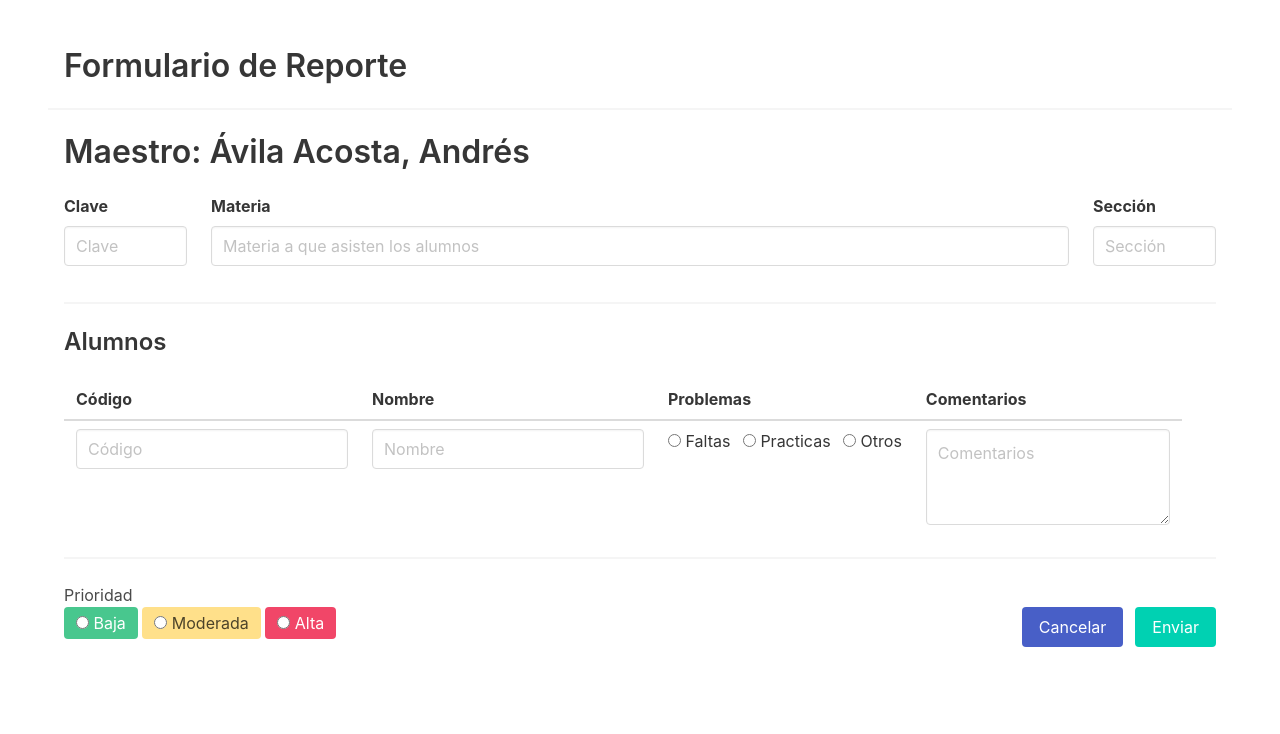
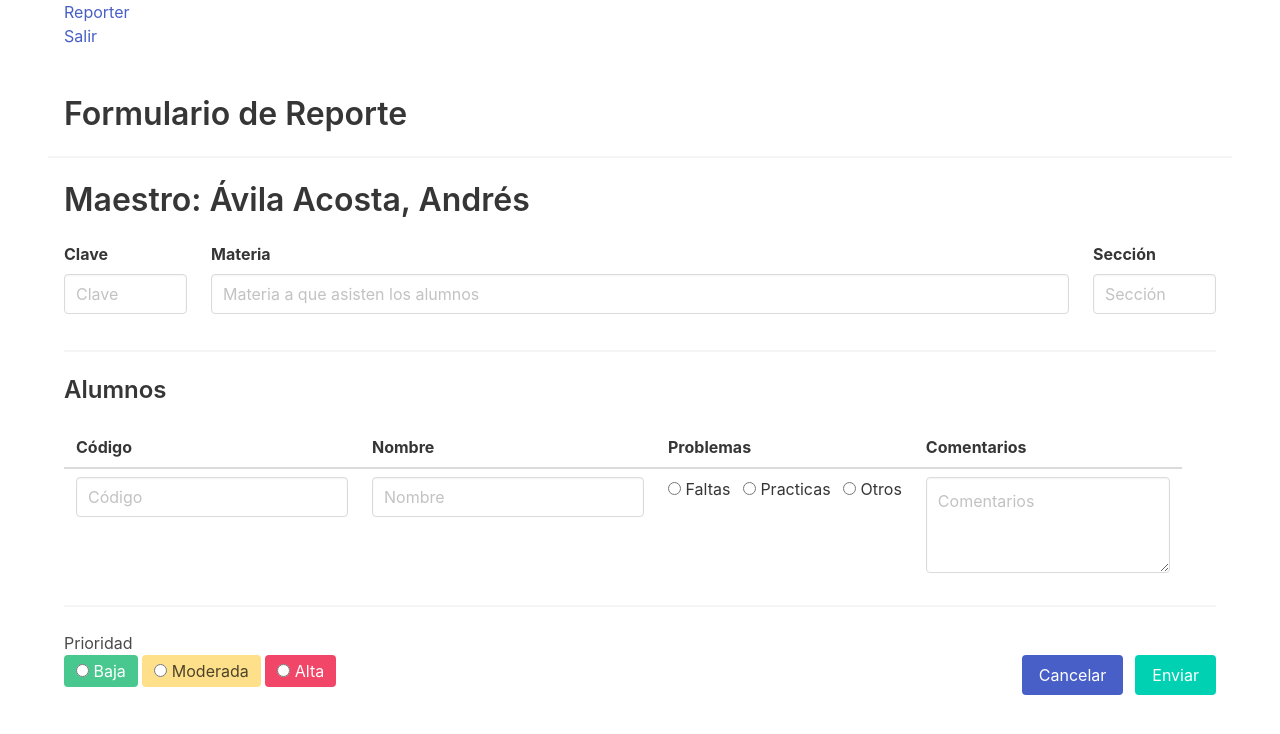
Before and after one commit to andaviaco/cucei-reporter, a Flask app: page /report in a window 1280 px wide. Shown: the top 734 px of the page. Run offline with Flask 2, Linux system fonts and the light colour scheme; a user stored in the database is signed in; tables that the repository leaves empty hold one stand-in row (values such as "Sample post"); some libraries are stand-ins or nearby versions.

Commit message:
add logout functionality and store current user in global scope

```diff
--- a/reporter.py
+++ b/reporter.py
@@ -1,6 +1,6 @@
-from flask import Flask
+from flask import Flask, g
 from flask_sqlalchemy import SQLAlchemy
-from flask_login import LoginManager
+from flask_login import LoginManager, current_user
 
 app = Flask(__name__)
 
@@ -20,5 +20,9 @@ import models
 def load_user(id):
     return models.User.query.get(int(id))
 
+@app.before_request
+def before_request():
+    g.user = current_user
+
 if __name__ == '__main__':
     app.run()
--- a/templates/base.html
+++ b/templates/base.html
@@ -13,6 +13,8 @@
 
     <body>
 
+        {% include 'navbar.html' %}
+
         <main>
             {% block content %}{% endblock %}
         </main>
--- a/templates/index.html
+++ b/templates/index.html
@@ -17,7 +17,7 @@
             <form class="" action="{{url_for('login')}}" method="post">
                 <div class="field has-addons has-addons-centered">
                     <p class="control has-icons-left">
-                        <input class="input is-medium" type="password" placeholder="Código">
+                        <input class="input is-medium" type="password" name="password" placeholder="Código">
                         <span class="icon is-medium is-left">
                             <i class="fa fa-lock"></i>
                         </span>
--- /dev/null
+++ b/templates/navbar.html
@@ -0,0 +1,18 @@
+<nav class="nav">
+    <div class="container">
+        <div class="nav-left">
+            <a class="nav-item" href="{{url_for('index')}}">
+                Reporter
+            </a>
+        </div>
+
+        <div class="nav-right">
+            {% if g.user.is_authenticated %}
+            <a class="nav-item" href="{{url_for('logout')}}">
+                Salir
+            </a>
+            {% endif %}
+        </div>
+
+    </div>
+</nav>
--- a/views.py
+++ b/views.py
@@ -1,5 +1,5 @@
 from flask import render_template, request, redirect, url_for, flash
-from flask_login import login_user, login_required, current_user
+from flask_login import login_user, logout_user, login_required, current_user
 
 from reporter import app
 from models import User
@@ -26,6 +26,12 @@ def login():
     else:
         return redirect(url_for('index'))
 
+@app.route('/logout')
+@login_required
+def logout():
+    logout_user()
+    return redirect(url_for('index'))
+
 @app.route('/report', methods=['GET', 'POST'])
 @login_required
 def report():
```
